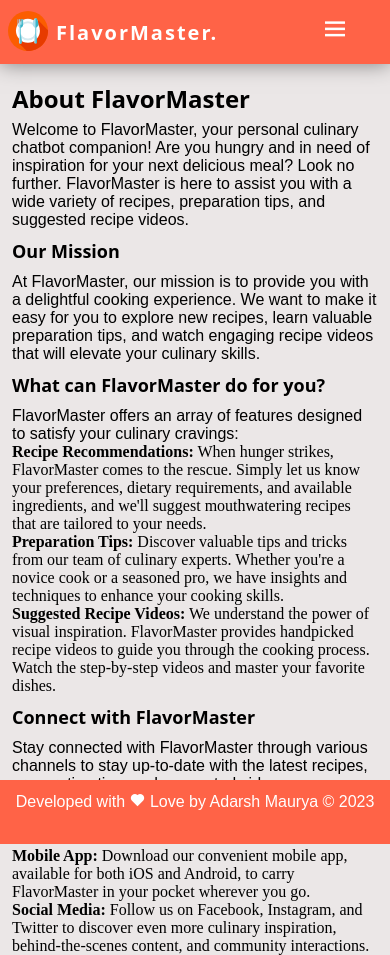
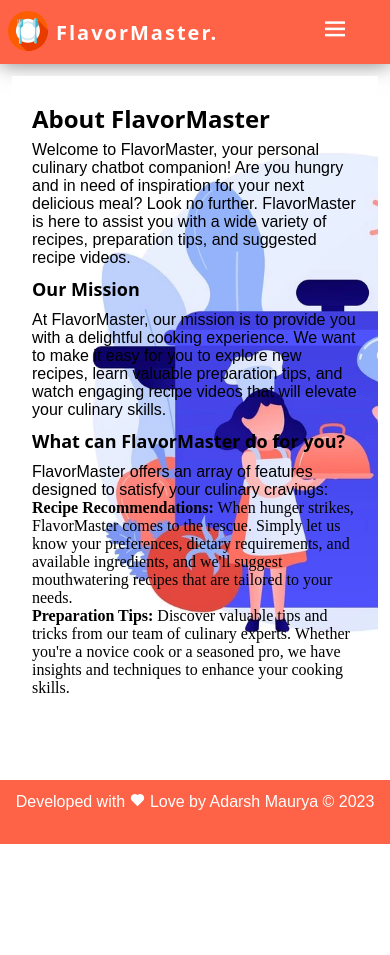
Before and after one commit to 4darsh-Dev/recipe-Chatbot-web, a Django app: page /about/ in a window 390 px wide. After the commit the page ends 844 px from the top, so only its background shows below. Run offline with Django 3.2, Linux system fonts and the light colour scheme.

Commit message:
added responsive images and designs for pages

```diff
--- a/static/css/about.css
+++ b/static/css/about.css
@@ -4,6 +4,28 @@
 .container{
     width: calc(100% - 24px);
     padding: 12px;
+    display: inline-flex;
+    flex-direction: row;
+    height: auto;
+
+
+}
+body{
+    background-color: #fff;
+}
+
+.c-first{
+    width: calc(50vw - 40px);
+    padding:  20px;
+
+
+}
+.c-second{
+    width: 40vw;
+    padding: 0 40px;
+    background-image: url(/static/img/about-recipe.webp);
+    background-size: contain;
+    background-repeat: no-repeat;
 
 }
 
--- a/static/css/responsive.css
+++ b/static/css/responsive.css
@@ -109,7 +109,17 @@
 
 
     }
+    .chat-box{
+        width: calc(50vw - 80px);
+    }
+    .chat-img-box{
+        background-size: cover;
 
+    }
+    .mess-fm input{
+        width: 40vw;
+
+    }
 
 
 
@@ -231,8 +241,45 @@
 
 
     }
+    .mess-fm input{
+        width: 65vw;
+
+    }
+
+    .chat-box{
+        width: calc(100% - 80px);
+        background-image: url(/static/img/recipe-book.webp);
+        background-repeat: no-repeat;
+        background-size: cover;
+
+    }
+    .chat-img-box{
+        display: none;
 
 
+    }
+
+    .recipe-list{
+        padding: 0;
+
+    }
+    .recipe-search-li{
+        padding: 5px 15px ;
+
+    }
+    .c-second{
+        display: none;
+    }
+
+    .c-first{
+        /* width: calc(100vw- 80px); */
+        width: 100%;
+
+        background-image: url(/static/img/about-recipe.webp);
+        background-size: cover;
+        background-repeat: no-repeat;
+
+    }
 
 
 
--- a/static/css/services.css
+++ b/static/css/services.css
@@ -7,6 +7,10 @@
     height: auto;
 
 
+}
+
+body{
+    background-color: #fff;
 }
 
 .font-head{
--- a/templates/about.html
+++ b/templates/about.html
@@ -17,7 +17,8 @@
 <section class="home" id="home">
     <div class="container">
 
-        <h1 class="font-head">About FlavorMaster</h1>
+        <div class="c-first">
+            <h1 class="font-head">About FlavorMaster</h1>
 
         <p>Welcome to FlavorMaster, your personal culinary chatbot companion! Are you hungry and in need of inspiration for your next delicious meal? Look no further. FlavorMaster is here to assist you with a wide variety of recipes, preparation tips, and suggested recipe videos.</p>
 
@@ -32,18 +33,18 @@
         <ul>
             <li><strong>Recipe Recommendations:</strong> When hunger strikes, FlavorMaster comes to the rescue. Simply let us know your preferences, dietary requirements, and available ingredients, and we'll suggest mouthwatering recipes that are tailored to your needs.</li>
             <li><strong>Preparation Tips:</strong> Discover valuable tips and tricks from our team of culinary experts. Whether you're a novice cook or a seasoned pro, we have insights and techniques to enhance your cooking skills.</li>
-            <li><strong>Suggested Recipe Videos:</strong> We understand the power of visual inspiration. FlavorMaster provides handpicked recipe videos to guide you through the cooking process. Watch the step-by-step videos and master your favorite dishes.</li>
+
         </ul>
 
-        <h2 class="font-head">Connect with FlavorMaster</h2>
 
-        <p>Stay connected with FlavorMaster through various channels to stay up-to-date with the latest recipes, preparation tips, and suggested videos:</p>
+        </div>
 
-        <ul>
-            <li><strong>Website:</strong> Visit our website at <a href="https://www.flavormaster.com">www.flavormaster.com</a> to access our chatbot and explore our extensive recipe collection.</li>
-            <li><strong>Mobile App:</strong> Download our convenient mobile app, available for both iOS and Android, to carry FlavorMaster in your pocket wherever you go.</li>
-            <li><strong>Social Media:</strong> Follow us on Facebook, Instagram, and Twitter to discover even more culinary inspiration, behind-the-scenes content, and community interactions.</li>
-        </ul>
+        <div class="c-second">
+
+        </div>
+
+
+
 
 
     </div>
```
Also changed, not shown: static/css/recipe.css (+21 -2 lines), static/css/recipe_search.css (+8 -1 lines).
